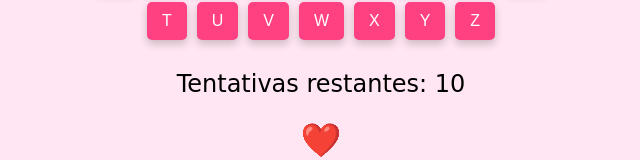
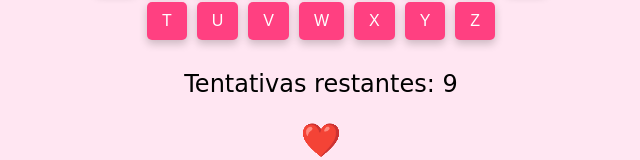
Before and after one commit to AntunesMarcos/mini_game_deploy, a React (Create React App) app: page /#/level2 in a window 1280 px wide. Shown: the part 461-621 px from the top of the page, without its empty margins (319-959 px from the left). Built offline with nearby package versions, Linux system fonts and the light colour scheme.

Commit message:
Nova versão

```diff
--- a/src/components/Level2.jsx
+++ b/src/components/Level2.jsx
@@ -29,7 +29,7 @@ const Level2 = () => {
     );
     const [guessedLetters, setGuessedLetters] = useState([]);
     const [wrongGuesses, setWrongGuesses] = useState(0);
-    const maxWrong = 10;
+    const maxWrong = 9;
     const [isWinner, setIsWinner] = useState(false);
     const [correctCount, setCorrectCount] = useState(0);
 
```
